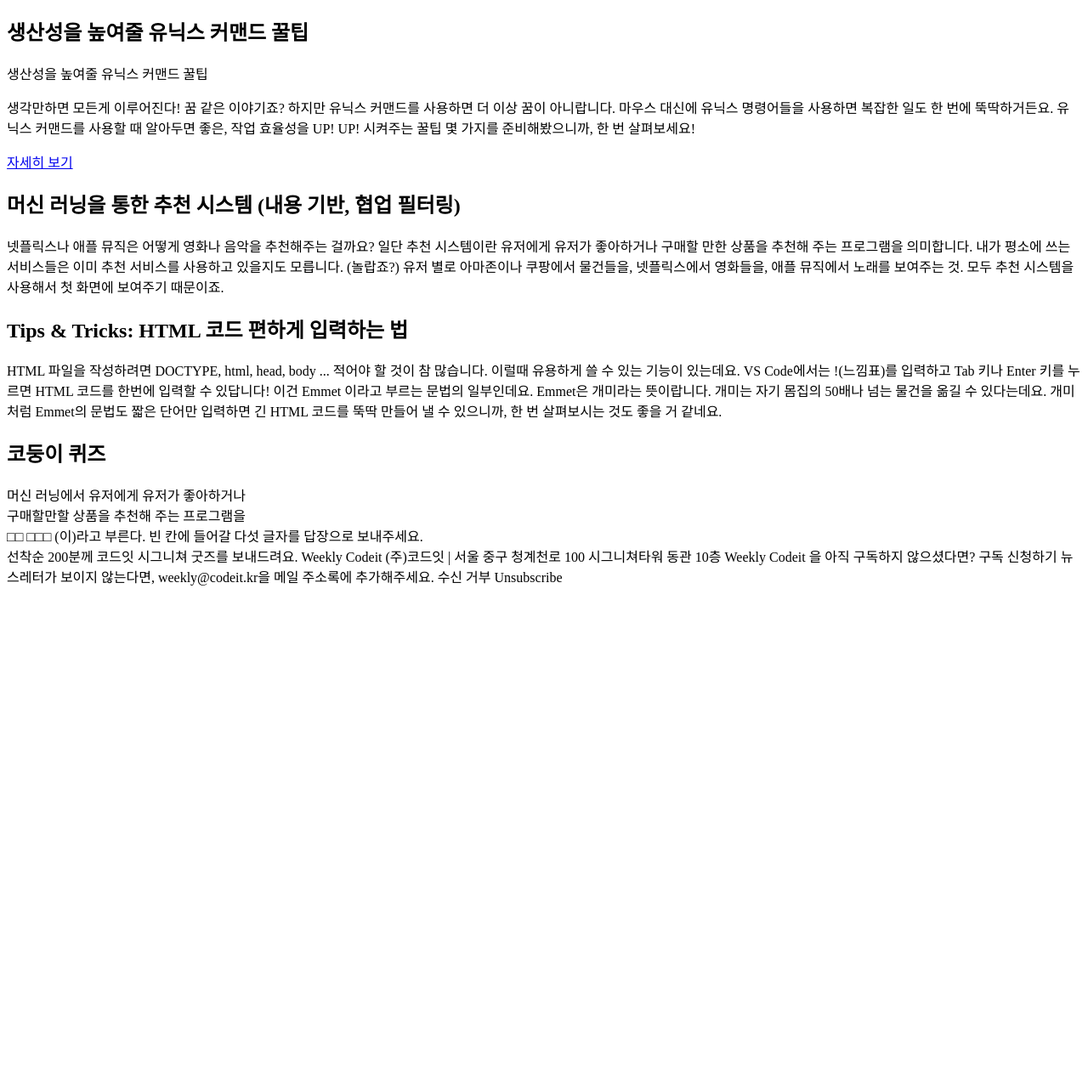
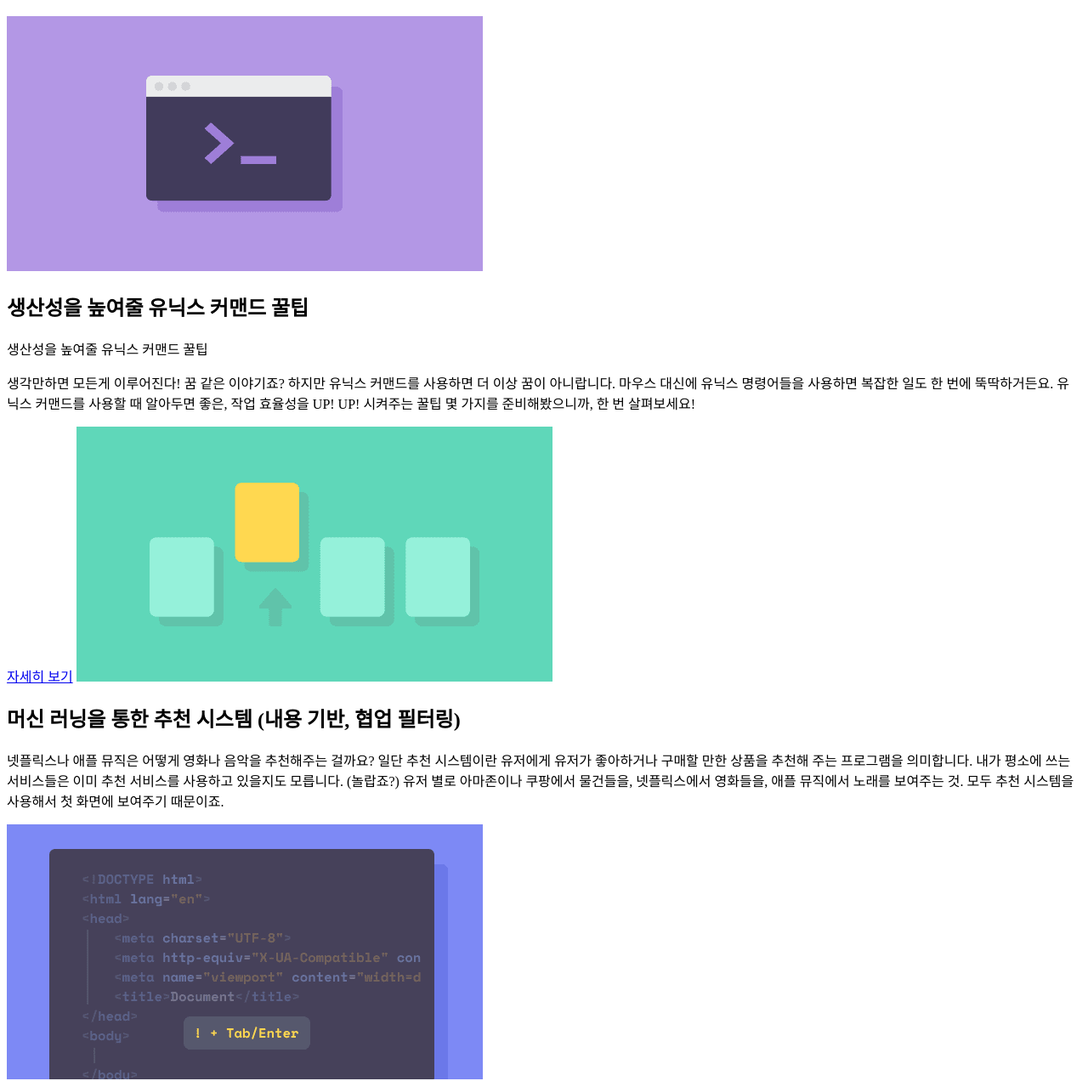
Before and after one commit to kimdh32022/CodeitWebPratice, a plain HTML site: page NEWSLETTER/index.html in a window 1280 px wide. Shown: the part 61-1333 px from the top of the page at 85% size. Before the commit the page ends 800 px from the top, so only its background shows below. Drawn offline with Linux system fonts and the light colour scheme.

Commit message:
img 태그 사용으로 사진 넣기

```diff
--- a/NEWSLETTER/index.html
+++ b/NEWSLETTER/index.html
@@ -7,6 +7,7 @@
 
   <body>
     <h1>Weekly Codeit</h1>
+    <img src="thumbnail-unix.png">
     <h2>생산성을 높여줄 유닉스 커맨드 꿀팁</h2>
     생산성을 높여줄 유닉스 커맨드 꿀팁
     <p>
@@ -15,12 +16,14 @@
 유닉스 커맨드를 사용할 때 알아두면 좋은, 작업 효율성을 UP! UP! 시켜주는 꿀팁 몇 가지를 준비해봤으니까, 한 번 살펴보세요!
 </p>
 <a href="https://codeit.kr">자세히 보기</a>
+<img src="thumbnail-machine-learning.png">
 <h2>머신 러닝을 통한 추천 시스템 (내용 기반, 협업 필터링)</h2>
 <p>
 넷플릭스나 애플 뮤직은 어떻게 영화나 음악을 추천해주는 걸까요? 일단 추천 시스템이란 유저에게 유저가 좋아하거나 구매할 만한 상품을 추천해 주는 프로그램을 의미합니다.
 
 내가 평소에 쓰는 서비스들은 이미 추천 서비스를 사용하고 있을지도 모릅니다. (놀랍죠?) 유저 별로 아마존이나 쿠팡에서 물건들을, 넷플릭스에서 영화들을, 애플 뮤직에서 노래를 보여주는 것. 모두 추천 시스템을 사용해서 첫 화면에 보여주기 때문이죠.
 </p>
+<img src="thumbnail-emmet.png">
 <h2>Tips & Tricks: HTML 코드 편하게 입력하는 법</h2>
 <p>
 HTML 파일을 작성하려면 DOCTYPE, html, head, body ... 적어야 할 것이 참 많습니다. 이럴때 유용하게 쓸 수 있는 기능이 있는데요. VS Code에서는 !(느낌표)를 입력하고 Tab 키나 Enter 키를 누르면 HTML 코드를 한번에 입력할 수 있답니다!
```
Also changed, not shown: NEWSLETTER/thumbnail-emmet.png (added), NEWSLETTER/thumbnail-machine-learning.png (added), NEWSLETTER/thumbnail-unix.png (added).
